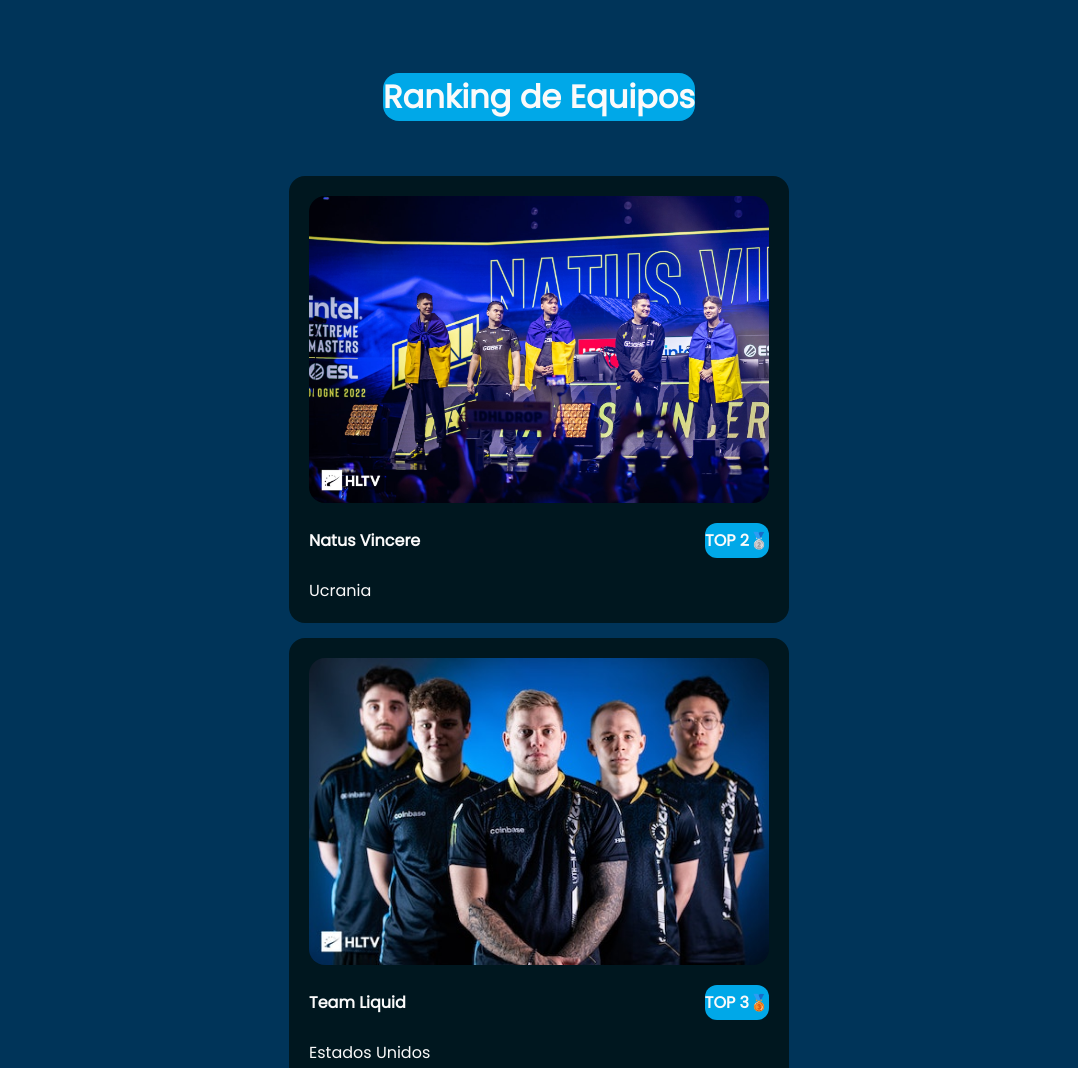
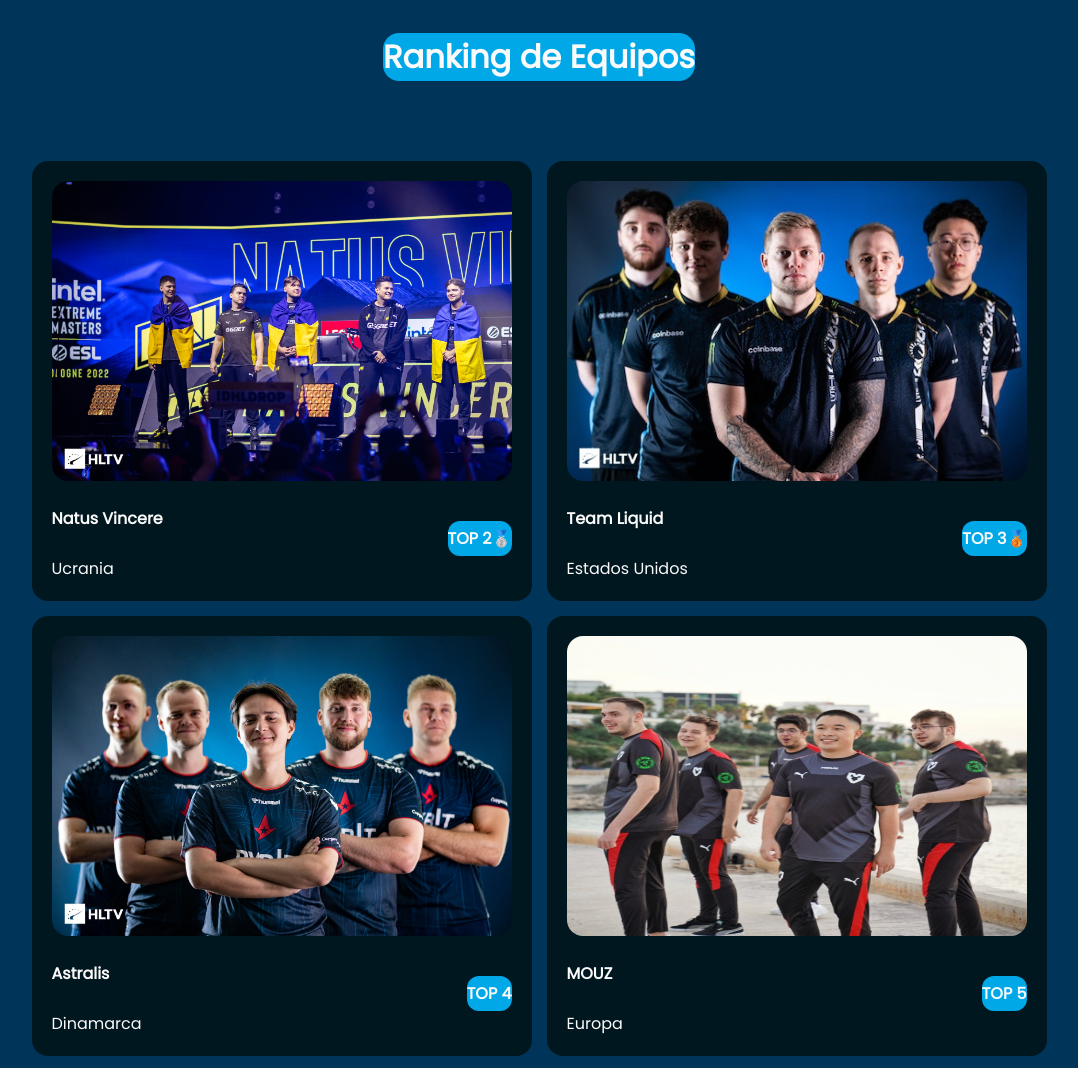
Before and after one commit to Enzoskr/trabajo-2, a plain HTML site: page index.html in a window 1280 px wide. Shown: the part 640-1708 px from the top of the page, without its empty margins (101-1179 px from the left). Drawn offline with Linux system fonts and the light colour scheme.

Commit message:
cambios nuevos

```diff
--- a/style.css
+++ b/assets/style.css
@@ -207,7 +207,7 @@ main {
 }
 
 /* h2 del container */
-.container-equipos h2 {
+#equipos h2 {
   font-size: 32px;
   font-weight: 800;
   margin-bottom: 40px;
@@ -221,11 +221,12 @@ main {
 .container-equipos {
   display: flex;
   flex-wrap: wrap;
+  flex-direction: row;
   align-items: center;
   justify-content: center;
   gap: 15px;
   padding: 40px 0px;
-  max-width: 800px;
+  max-width: 1200px;
 }
 
 /*  equipos */
@@ -237,19 +238,21 @@ main {
   display: flex;
   flex-direction: column;
   justify-content: center;
-  gap: 20px;
+  gap: 0px;
   width: 500px;
+  /* height: 400px; */
 }
 
 .equipo-2 img {
   border-radius: 1rem;
   max-width: 500px;
-  max-height: 80%;
+  height: 300px;
 }
 
 .equipo-2 h3 {
   font-size: 16px;
   color: var(--text-color-blanco);
+  gap: 12px;
 }
 
 .equipotop2 {
@@ -264,6 +267,7 @@ main {
   padding: 5px 0px;
   font-weight: 800;
   color: var(--text-color-blanco);
+  margin-top: 40px;
 }
 
 .equipo-región2 {
--- a/index.html
+++ b/index.html
@@ -5,11 +5,11 @@
     <meta http-equiv="X-UA-Compatible" content="IE=edge" />
     <meta name="viewport" content="width=device-width, initial-scale=1.0" />
     <title>Ejercicion 2 Nucba</title>
-    <link rel="stylesheet" href="style.css" />
+    <link rel="stylesheet" href="./assets/style.css" />
   </head>
   <body>
     <header>
-      <img src="csg0.png" alt="logo de csgo" class="logo" />
+      <img src="./assets/img/csg0.png" alt="logo de csgo" class="logo" />
       <nav class="navbar">
         <ul class="navbar-list">
           <li><a href="#"></a>TOP HLTV</li>
@@ -18,7 +18,7 @@
           <li><a href="#"></a>HLTV</li>
           <li><a href="#"></a>TWITCH ESL</li>
         </ul>
-        <img src="ct.png" alt="logo de ct" class="icono" />
+        <img src="/assets/img/ct.png" alt="logo de ct" class="icono" />
       </nav>
     </header>
     <main>
@@ -34,7 +34,7 @@
           <a href="#">CONTACTO "B"</a>
         </div>
         <div class="equipo-1">
-          <img src="faze.jpg" alt="faze" />
+          <img src="/assets/img/faze.jpg" alt="faze" />
           <div class="equipo1">
             <div class="equipotop"><h2>FAZE CLAN</h2>
             <span>TOP 1🥇</span></div>
@@ -49,11 +49,12 @@
       </section>
       <!-- agredar tops -->
     <section id="equipos">
+      <h2> Ranking de Equipos</h2>
       <div class="container-equipos">
-       <h2> Ranking de Equipos</h2>
+
         <!-- equipo 2 -->
       <div class="equipo-2">
-            <img src="naviequipo.jpg" alt="navi" />
+            <img src="/assets/img/naviequipo.jpg" alt="navi" />
               <div class="equipo2">
                 <div class="equipotop2"><h3>Natus Vincere</h3>
                 <span>TOP 2🥈</span></div></div>
@@ -62,7 +63,7 @@
 
       <!-- equipo 3 -->
       <div class="equipo-2">
-        <img src="teamliquid.jpg" alt="navi" />
+        <img src="./assets/img/teamliquid.jpg" alt="navi" />
           <div class="equipo2">
             <div class="equipotop2"><h3>Team Liquid</h3>
             <span>TOP 3🥉</span></div></div>
@@ -71,7 +72,7 @@
 
     <!-- equipo 4 -->
     <div class="equipo-2">
-      <img src="astralis.jpg" alt="navi" />
+      <img src="./assets/img/astralis.jpg" alt="navi" />
         <div class="equipo2">
           <div class="equipotop2"><h3>Astralis</h3>
           <span>TOP 4</span></div></div>
@@ -80,7 +81,7 @@
 
     <!-- equipo 5 -->
           <div class="equipo-2">
-            <img src="mouz.jpeg" alt="navi" />
+            <img src="./assets/img/mouz.jpeg" alt="navi" />
               <div class="equipo2">
                 <div class="equipotop2"><h3>MOUZ</h3>
                 <span>TOP 5</span></div></div>
@@ -89,7 +90,7 @@
 
                 <!-- equipo 6 -->
                 <div class="equipo-2">
-                  <img src="g2.jpg" alt="navi" />
+                  <img src="./assets/img/g2.jpg" alt="navi" />
                     <div class="equipo2">
                       <div class="equipotop2"><h3>G2 Esports</h3>
                       <span>TOP 6</span></div></div>
@@ -98,7 +99,7 @@
 
               <!-- equipo 7 -->
                 <div class="equipo-2">
-                  <img src="furia.jpg" alt="furia" />
+                  <img src="./assets/img/furia.jpg" alt="furia" />
                     <div class="equipo2">
                       <div class="equipotop2"><h3>Furia</h3>
                       <span>TOP 7</span></div></div>
```
Also changed, not shown: assets/img/astralis.jpg (renamed from astralis.jpg), assets/img/c9.jpg (renamed from c9.jpg), assets/img/counter.jfif (renamed from counter.jfif), assets/img/csg0.png (renamed from csg0.png), assets/img/ct.png (renamed from ct.png), assets/img/faze.jpg (renamed from faze.jpg), assets/img/furia.jpg (renamed from furia.jpg), assets/img/g2.jpg (renamed from g2.jpg), assets/img/mouz.jpeg (renamed from mouz.jpeg), assets/img/natus vincere.png (renamed from natus vincere.png), assets/img/naviequipo.jpg (renamed from naviequipo.jpg), assets/img/teamliquid.jpg (renamed from teamliquid.jpg).
